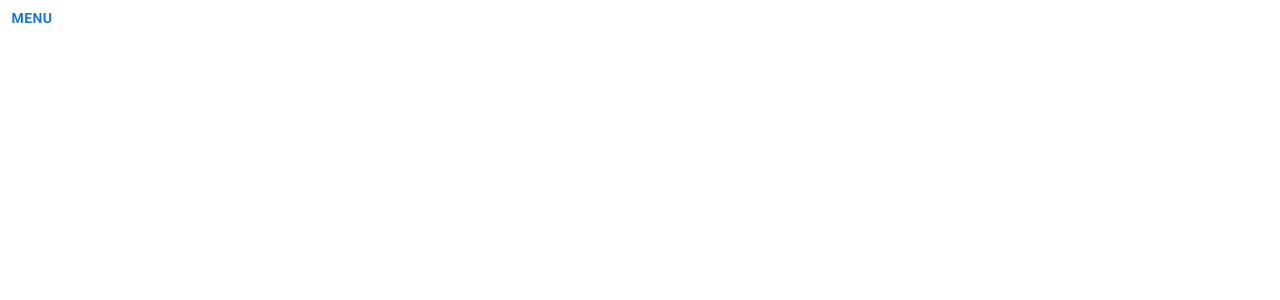
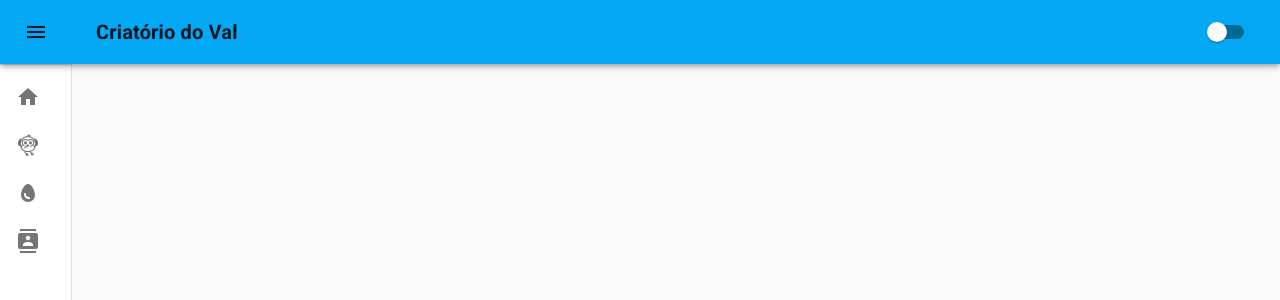
Before and after one commit to GabrielCampos07/criatorio-do-val, a React (Create React App) app in the folder ui/: page / in a window 1280 px wide. Shown: the top 300 px of the page. Built offline with nearby package versions, Linux system fonts and the light colour scheme.

Commit message:
Arrumando header + dark mode

```diff
--- a/ui/src/components/Header/index.js
+++ b/ui/src/components/Header/index.js
@@ -1,9 +1,9 @@
-import * as React from 'react';
-import Box from '@mui/material/Box';
-import Drawer from '@mui/material/Drawer';
-import Button from '@mui/material/Button';
-import List from '@mui/material/List';
-import Divider from '@mui/material/Divider';
+import React, { useState } from "react";
+import clsx from "clsx";
+import { makeStyles } from "@material-ui/core/styles";
+import CssBaseline from "@material-ui/core/CssBaseline";
+import Switch from "@material-ui/core/Switch";
+import Drawer from "@material-ui/core/Drawer";
 import ListItem from '@mui/material/ListItem';
 import ListItemIcon from '@mui/material/ListItemIcon';
 import ListItemText from '@mui/material/ListItemText';
@@ -11,70 +11,214 @@ import EggIcon from '@mui/icons-material/Egg';
 import ContactsIcon from '@mui/icons-material/Contacts';
 import HomeIcon from '@mui/icons-material/Home';
 import FlutterDashIcon from '@mui/icons-material/FlutterDash';
+import AppBar from "@material-ui/core/AppBar";
+import Toolbar from "@material-ui/core/Toolbar";
+import List from "@material-ui/core/List";
+import Typography from "@material-ui/core/Typography";
+import Divider from "@material-ui/core/Divider";
+import IconButton from "@material-ui/core/IconButton";
+import MenuIcon from "@material-ui/icons/Menu";
+import ChevronLeftIcon from "@material-ui/icons/ChevronLeft";
+import { orange, lightBlue, deepPurple, deepOrange } from "@material-ui/core/colors";
+import { createTheme, ThemeProvider } from "@material-ui/core/styles";
 
-export default function TemporaryDrawer() {
-    const [state, setState] = React.useState({
-        left: false
+
+const drawerWidth = 240;
+
+const useStyles = makeStyles(theme => ({
+    root: {
+        display: "flex"
+    },
+    toolbar: {
+        paddingRight: 24
+    },
+    toolbarIcon: {
+        display: "flex",
+        alignItems: "center",
+        justifyContent: "flex-end",
+        padding: "0 8px",
+        ...theme.mixins.toolbar
+    },
+    appBar: {
+        zIndex: theme.zIndex.drawer + 1,
+        transition: theme.transitions.create(["width", "margin"], {
+            easing: theme.transitions.easing.sharp,
+            duration: theme.transitions.duration.leavingScreen
+        })
+    },
+    appBarShift: {
+        marginLeft: drawerWidth,
+        width: `calc(100% - ${drawerWidth}px)`,
+        transition: theme.transitions.create(["width", "margin"], {
+            easing: theme.transitions.easing.sharp,
+            duration: theme.transitions.duration.enteringScreen
+        })
+    },
+    menuButton: {
+        marginRight: 36
+    },
+    menuButtonHidden: {
+        display: "none"
+    },
+    title: {
+        flexGrow: 1
+    },
+    drawerPaper: {
+        position: "relative",
+        whiteSpace: "nowrap",
+        width: drawerWidth,
+        transition: theme.transitions.create("width", {
+            easing: theme.transitions.easing.sharp,
+            duration: theme.transitions.duration.enteringScreen
+        }),
+        height: "50vw"
+    },
+    drawerPaperClose: {
+        overflowX: "hidden",
+        transition: theme.transitions.create("width", {
+            easing: theme.transitions.easing.sharp,
+            duration: theme.transitions.duration.leavingScreen
+        }),
+        width: theme.spacing(7),
+        [theme.breakpoints.up("sm")]: {
+            width: theme.spacing(9)
+        }
+    },
+    appBarSpacer: theme.mixins.toolbar,
+    content: {
+        flexGrow: 1,
+        height: "100vh",
+        overflow: "auto"
+    },
+    container: {
+        paddingTop: theme.spacing(4),
+        paddingBottom: theme.spacing(4)
+    },
+    paper: {
+        padding: theme.spacing(2),
+        display: "flex",
+        overflow: "auto",
+        flexDirection: "column"
+    },
+    fixedHeight: {
+        height: 240
+    }
+}));
+
+export default function Dashboard() {
+    const [open, setOpen] = useState(false);
+    const [darkState, setDarkState] = useState(false);
+    const palletType = darkState ? "dark" : "light";
+    const mainPrimaryColor = darkState ? orange[500] : lightBlue[500];
+    const mainSecondaryColor = darkState ? deepOrange[900] : deepPurple[500];
+    const darkTheme = createTheme({
+        palette: {
+            type: palletType,
+            primary: {
+                main: mainPrimaryColor
+            },
+            secondary: {
+                main: mainSecondaryColor
+            }
+        }
     });
-
-    const toggleDrawer = (anchor, open) => (event) => {
-        if (event.type === 'keydown' && (event.key === 'Tab' || event.key === 'Shift')) {
-            return;
-        }
-
-        setState({ ...state, [anchor]: open });
+    const classes = useStyles();
+    const handleThemeChange = () => {
+        setDarkState(!darkState);
     };
 
-    const choosingIcon = (index) => {
-        switch (index) {
-            case 0:
-                return <HomeIcon />
-            case 1:
-                return <FlutterDashIcon />
-            case 2:
-                return <EggIcon />
-            case 3:
-                return <ContactsIcon />
-            default:
-                break;
+    const handleDrawerOpen = () => {
+        setOpen(true);
+    };
+    const handleDrawerClose = () => {
+        setOpen(false);
+    };
+
+    const itemsList = [
+        {
+            text: "Início",
+            icon: <HomeIcon style={darkState ? { color: 'black' } : {}} />,
+            onClick: () => console.log('teste')
+        },
+        {
+            text: "Galinhas",
+            icon: <FlutterDashIcon style={darkState ? { color: 'black' } : {}} />,
+            onClick: () => console.log('teste2')
+        },
+        {
+            text: "Ovos",
+            icon: <EggIcon style={darkState ? { color: 'black' } : {}} />,
+            onClick: () => console.log('teste3')
+        },
+        {
+            text: "Contatos",
+            icon: <ContactsIcon style={darkState ? { color: 'black' } : {}} />,
+            onClick: () => console.log('teste4')
         }
-    }
+    ];
 
-    const list = (anchor) => (
-        <Box
-            sx={{ width: anchor === 'top' || anchor === 'bottom' ? 'auto' : 250 }}
-            role="presentation"
-            onClick={toggleDrawer(anchor, false)}
-            onKeyDown={toggleDrawer(anchor, false)}
-        >
-            <List>
-                {['Início', 'Galinhas', 'Ovos', 'Contatos'].map((text, index) => (
-                    <ListItem button key={text}>
-                        <ListItemIcon>
-                            {choosingIcon(index)}
-                        </ListItemIcon>
-                        <ListItemText primary={text} />
-                    </ListItem>
-                ))}
-            </List>
-            <Divider />
-        </Box>
-    );
 
     return (
-        <div>
-            {['Menu'].map((anchor) => (
-                <React.Fragment key={anchor}>
-                    <Button onClick={toggleDrawer(anchor, true)}>{anchor}</Button>
-                    <Drawer
-                        anchor={anchor}
-                        open={state[anchor]}
-                        onClose={toggleDrawer(anchor, false)}
-                    >
-                        {list(anchor)}
-                    </Drawer>
-                </React.Fragment>
-            ))}
-        </div>
+        <ThemeProvider theme={darkTheme}>
+            <div className={classes.root}>
+                <CssBaseline />
+                <AppBar
+                    position="absolute"
+                    className={clsx(classes.appBar, open && classes.appBarShift)}
+                >
+                    <Toolbar className={classes.toolbar}>
+                        <IconButton
+                            edge="start"
+                            color="inherit"
+                            aria-label="open drawer"
+                            onClick={handleDrawerOpen}
+                            className={clsx(
+                                classes.menuButton,
+                                open && classes.menuButtonHidden
+                            )}
+                        >
+                            <MenuIcon />
+                        </IconButton>
+                        <Typography
+                            component="h1"
+                            variant="h6"
+                            color="inherit"
+                            noWrap
+                            className={classes.title}
+                        >
+                            Criatório do Val
+                        </Typography>
+                        <Switch checked={darkState} onChange={handleThemeChange} />
+                    </Toolbar>
+                </AppBar>
+                <Drawer
+                    variant="permanent"
+                    classes={{
+                        paper: clsx(classes.drawerPaper, !open && classes.drawerPaperClose)
+                    }}
+                    open={open}
+                >
+                    <div className={classes.toolbarIcon}>
+                        <IconButton onClick={handleDrawerClose}>
+                            <ChevronLeftIcon style={darkState ? { color: 'black' } : {}} />
+                        </IconButton>
+                    </div>
+                    <Divider />
+                    <List>
+                        {itemsList.map((item, index) => {
+                            const { text, icon, onClick } = item;
+                            return (
+                                <ListItem
+                                    style={darkState ? { color: 'black' } : {}}
+                                    button key={text} onClick={onClick}>
+                                    {icon && <ListItemIcon>{icon}</ListItemIcon>}
+                                    <ListItemText primary={text} />
+                                </ListItem>
+                            );
+                        })}
+                    </List>
+                </Drawer>
+            </div>
+        </ThemeProvider>
     );
 }
--- a/ui/src/pages/App.js
+++ b/ui/src/pages/App.js
@@ -1,26 +1,10 @@
-import React from 'react';
-import Routes from "../routes";
-import useMediaQuery from '@mui/material/useMediaQuery';
-import { createTheme, ThemeProvider } from '@mui/material/styles';
-import CssBaseline from '@mui/material/CssBaseline';
+import * as React from 'react';
+import Routes from '../routes'
 import '@fontsource/roboto/700.css';
 
-export default function App() {
-    const prefersDarkMode = useMediaQuery('(prefers-color-scheme: dark)');
 
-    const theme = React.useMemo(
-        () =>
-            createTheme({
-                palette: {
-                    mode: prefersDarkMode ? 'dark' : 'light',
-                },
-            }),
-        [prefersDarkMode],
-    );
-    return (
-        <ThemeProvider theme={theme}>
-            <CssBaseline />
-            <Routes />
-        </ThemeProvider>
-    );
+export default function Routing() {
+  return (
+    <Routes />
+  );
 }
--- a/ui/src/pages/Home/index.js
+++ b/ui/src/pages/Home/index.js
@@ -2,6 +2,7 @@ import Header from "../../components/Header";
 
 
 function Home(props) {
+
     return (
         <main>
             <Header></Header>
--- a/ui/src/routes.js
+++ b/ui/src/routes.js
@@ -1,13 +1,12 @@
-import { render } from "react-dom";
 import { BrowserRouter, Routes, Route } from "react-router-dom";
 
 import Home from "./pages/Home";
 
-const Router = () => {
+const Router = (props) => {
     return (
         <BrowserRouter>
             <Routes>
-                <Route element={<Home/>} path="/" exact />
+                <Route element={<Home />} path="/" exact />
             </Routes>
         </BrowserRouter>
     )
```
